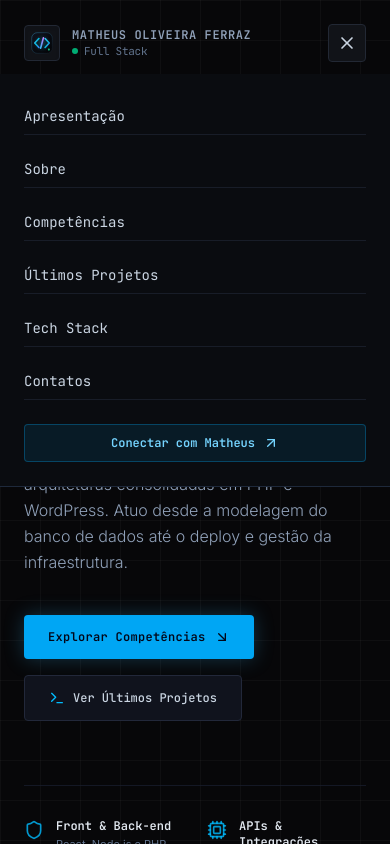
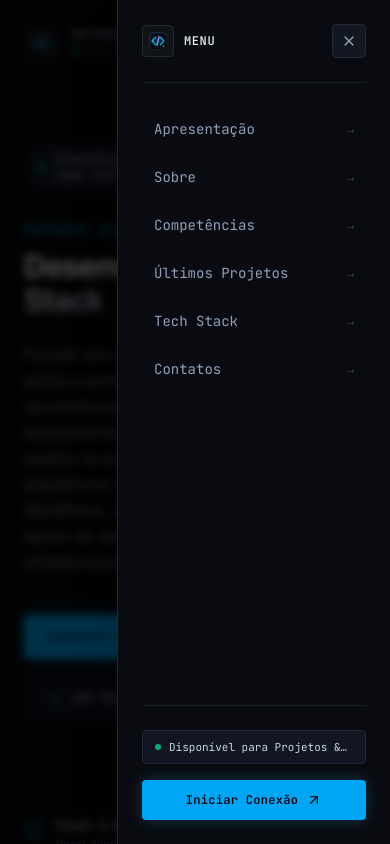
Before and after one commit to matheusferrazsp/portfolio-ferrazdev, a React (Vite) app: page / in a window 390 px wide. Both pictures are taken after a click on the button "Alternar Menu". Shown: the top 844 px of the page. Built offline with nearby package versions, Linux system fonts and the light colour scheme.

Commit message:
feat: implementa menu mobile off-canvas com deslizamento lateral 70vw, overlay backdrop e aceleracao gpu

```diff
--- a/src/components/Navbar.tsx
+++ b/src/components/Navbar.tsx
@@ -109,33 +109,82 @@ export const Navbar: React.FC = () => {
         </button>
       </div>
 
-      {/* Mobile Menu Overlay */}
-      {mobileMenuOpen && (
-        <div className="md:hidden bg-[#0a0c10] border-b border-[#1e293b] px-6 py-6 mt-3 animate-fadeIn">
-          <nav className="flex flex-col gap-4 font-mono text-sm">
+      {/* Mobile Menu Backdrop Overlay */}
+      <div
+        className={`fixed inset-0 bg-black/70 backdrop-blur-xs z-[55] transition-opacity duration-300 md:hidden ${
+          mobileMenuOpen
+            ? "opacity-100 pointer-events-auto"
+            : "opacity-0 pointer-events-none"
+        }`}
+        onClick={() => setMobileMenuOpen(false)}
+        aria-hidden="true"
+      />
+
+      {/* Mobile Menu Slide-over Drawer (70% width, 100% height from right to left) */}
+      <div
+        className={`fixed top-0 right-0 bottom-0 w-[70%] max-w-sm h-full bg-[#090b10] border-l border-[#1e293b] shadow-2xl z-[60] flex flex-col justify-between p-6 overflow-y-auto transform-gpu transition-transform duration-300 ease-out md:hidden ${
+          mobileMenuOpen ? "translate-x-0" : "translate-x-full"
+        }`}
+      >
+        <div>
+          {/* Drawer Header (Logo + Close Button) */}
+          <div className="flex items-center justify-between pb-6 border-b border-[#181d28]">
+            <div className="flex items-center gap-2.5">
+              <div className="w-8 h-8 rounded bg-[#111318] border border-[#222834] flex items-center justify-center text-sky-400 p-1.5 overflow-hidden">
+                <img
+                  src="/favicon.svg"
+                  alt="Logo"
+                  className="w-full h-full object-contain"
+                />
+              </div>
+              <span className="font-mono text-xs font-semibold tracking-wider text-slate-200 uppercase">
+                Menu
+              </span>
+            </div>
+            <button
+              type="button"
+              onClick={() => setMobileMenuOpen(false)}
+              className="p-2 rounded bg-[#131722] border border-[#222834] text-slate-400 hover:text-white transition-colors focus:outline-none"
+              aria-label="Fechar Menu"
+            >
+              <X className="w-4 h-4" />
+            </button>
+          </div>
+
+          {/* Navigation Links */}
+          <nav className="flex flex-col gap-1 mt-6 font-mono text-sm">
             {navLinks.map((link) => (
               <a
                 key={link.name}
                 href={link.href}
                 onClick={(e) => handleNavClick(e, link.href)}
-                className="text-slate-300 hover:text-sky-400 py-2 border-b border-[#181d28] transition-colors"
+                className="text-slate-400 hover:text-sky-400 py-3 px-3 rounded hover:bg-[#111520] transition-all flex items-center justify-between group"
               >
-                {link.name}
+                <span>{link.name}</span>
+                <span className="text-xs text-slate-600 group-hover:text-sky-400 transition-colors">
+                  →
+                </span>
               </a>
             ))}
-            <div className="pt-2">
+          </nav>
+        </div>
+
+        {/* Drawer Footer (Status + CTA) */}
+        <div className="pt-6 border-t border-[#181d28] flex flex-col gap-4">
+          <div className="inline-flex items-center gap-2 px-3 py-2 rounded bg-[#111622] border border-[#20293a] text-slate-300 font-mono text-[11px]">
+            <span className="w-1.5 h-1.5 rounded-full bg-emerald-500 animate-pulse shrink-0" />
+            <span className="truncate">{PERSONAL_INFO.status}</span>
+          </div>
           <a
             href="#contatos"
             onClick={(e) => handleNavClick(e, "#contatos")}
-                className="flex items-center justify-center gap-2 w-full py-2.5 rounded bg-sky-500/10 border border-sky-500/30 text-sky-300 text-xs font-mono font-semibold"
+            className="flex items-center justify-center gap-2 w-full py-3 rounded bg-sky-500 hover:bg-sky-400 text-slate-950 text-xs font-mono font-bold tracking-wide transition-all shadow-[0_0_15px_rgba(56,189,248,0.25)]"
           >
-                <span>Conectar com Matheus</span>
+            <span>Iniciar Conexão</span>
             <ArrowUpRight className="w-4 h-4" />
           </a>
         </div>
-          </nav>
       </div>
-      )}
     </header>
   );
 };
```
Lines whose indentation alone changed are shown as unchanged.
